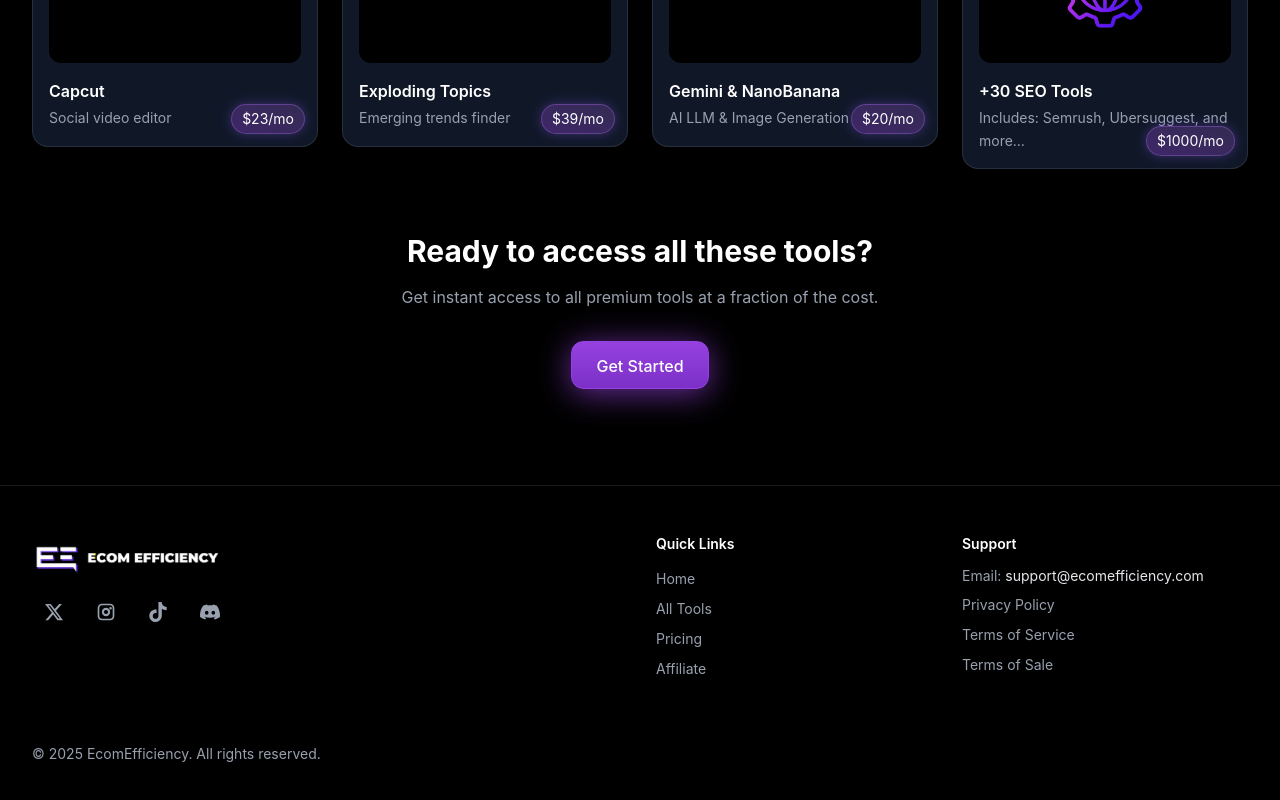
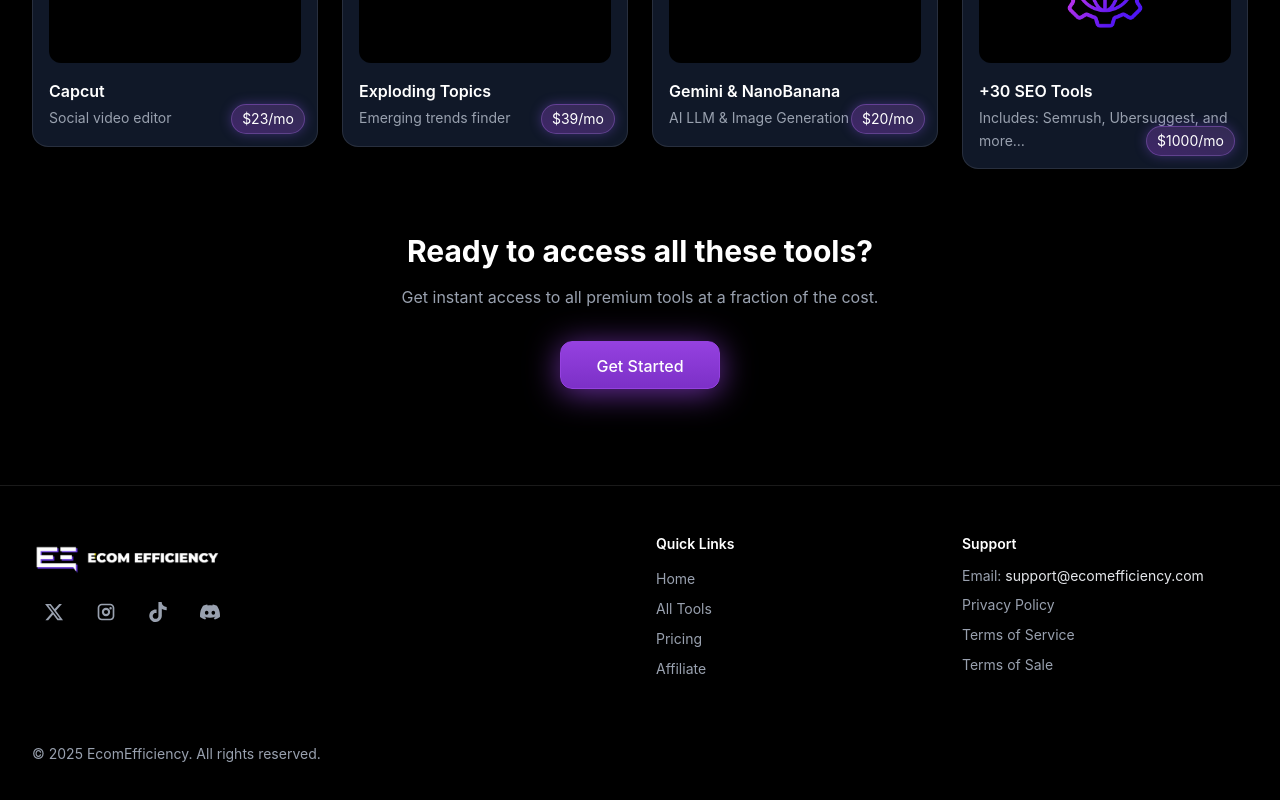
Before and after one commit to antoine78910/ecomefficiency, a Next.js app in the folder next/: page /tools in a window 1280 px wide. Shown: the part 2037-2837 px from the top of the page. Built offline with nearby package versions, Linux system fonts and the light colour scheme.

Commit message:
cta: adjust Get Started min width to 160px (landing/tools/blog)

```diff
--- a/next/src/app/blog/[slug]/page.tsx
+++ b/next/src/app/blog/[slug]/page.tsx
@@ -334,7 +334,7 @@ export default function BlogPostPage() {
             Boost your productivity while minimizing your costs by accessing +50 Ecom tools
           </p>
           <Link href="/sign-up">
-            <button className="cursor-pointer bg-[linear-gradient(to_bottom,#9541e0,#7c30c7)] shadow-[0_4px_32px_0_rgba(149,65,224,0.70)] px-6 py-3 rounded-xl border-[1px] border-[#9541e0] text-white font-medium group h-[48px]">
+            <button className="cursor-pointer bg-[linear-gradient(to_bottom,#9541e0,#7c30c7)] shadow-[0_4px_32px_0_rgba(149,65,224,0.70)] px-6 py-3 rounded-xl border-[1px] border-[#9541e0] text-white font-medium group h-[48px] min-w-[160px]">
               <div className="relative overflow-hidden w-full text-center">
                 <p className="transition-transform group-hover:-translate-y-7 duration-[1.125s] ease-[cubic-bezier(0.19,1,0.22,1)] whitespace-nowrap">Get Started</p>
                 <p className="absolute left-1/2 -translate-x-1/2 top-7 group-hover:top-0 transition-all duration-[1.125s] ease-[cubic-bezier(0.19,1,0.22,1)] whitespace-nowrap">Get Started</p>
--- a/next/src/components/NewHeroSection.tsx
+++ b/next/src/components/NewHeroSection.tsx
@@ -148,7 +148,7 @@ const NewHeroSection = () => {
           {/* CTA Buttons */}
           <div className="flex flex-row flex-wrap gap-4 justify-center mb-6">
             <Link href="/sign-up">
-              <button className="cursor-pointer bg-[linear-gradient(to_bottom,#9541e0,#7c30c7)] shadow-[0_4px_32px_0_rgba(149,65,224,0.70)] px-6 py-3 rounded-xl border-[1px] border-[#9541e0] text-white font-medium group h-[48px]">
+              <button className="cursor-pointer bg-[linear-gradient(to_bottom,#9541e0,#7c30c7)] shadow-[0_4px_32px_0_rgba(149,65,224,0.70)] px-6 py-3 rounded-xl border-[1px] border-[#9541e0] text-white font-medium group h-[48px] min-w-[160px]">
                 <div className="relative overflow-hidden w-full text-center">
                   <p className="transition-transform group-hover:-translate-y-7 duration-[1.125s] ease-[cubic-bezier(0.19,1,0.22,1)] whitespace-nowrap">
                     Get Started
--- a/next/src/screens/Tools.tsx
+++ b/next/src/screens/Tools.tsx
@@ -354,7 +354,7 @@ const Tools = () => {
               Get instant access to all premium tools at a fraction of the cost.
             </p>
             <Link href="/sign-up">
-              <button className="cursor-pointer bg-[linear-gradient(to_bottom,#9541e0,#7c30c7)] shadow-[0_4px_32px_0_rgba(149,65,224,0.70)] px-6 py-3 rounded-xl border-[1px] border-[#9541e0] text-white font-medium group h-[48px]">
+              <button className="cursor-pointer bg-[linear-gradient(to_bottom,#9541e0,#7c30c7)] shadow-[0_4px_32px_0_rgba(149,65,224,0.70)] px-6 py-3 rounded-xl border-[1px] border-[#9541e0] text-white font-medium group h-[48px] min-w-[160px]">
                 <div className="relative overflow-hidden w-full text-center">
                   <p className="transition-transform group-hover:-translate-y-7 duration-[1.125s] ease-[cubic-bezier(0.19,1,0.22,1)] whitespace-nowrap">Get Started</p>
                   <p className="absolute left-1/2 -translate-x-1/2 top-7 group-hover:top-0 transition-all duration-[1.125s] ease-[cubic-bezier(0.19,1,0.22,1)] whitespace-nowrap">Get Started</p>
```
